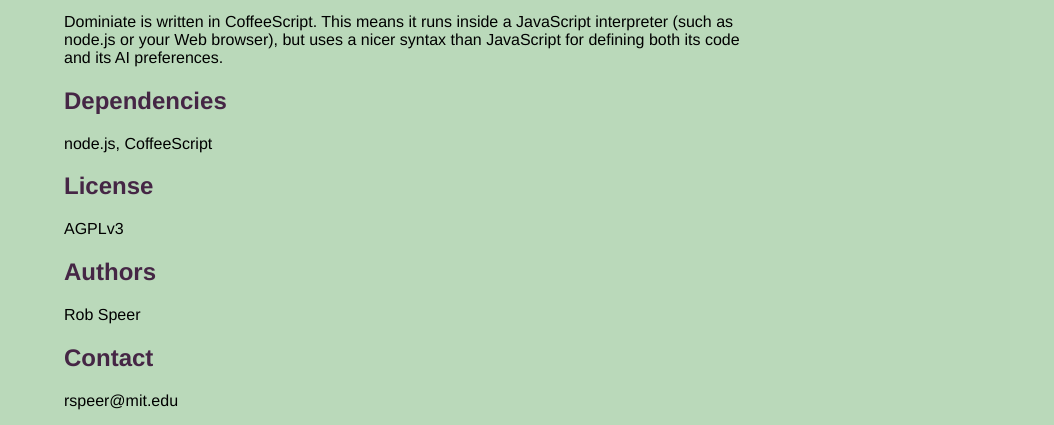
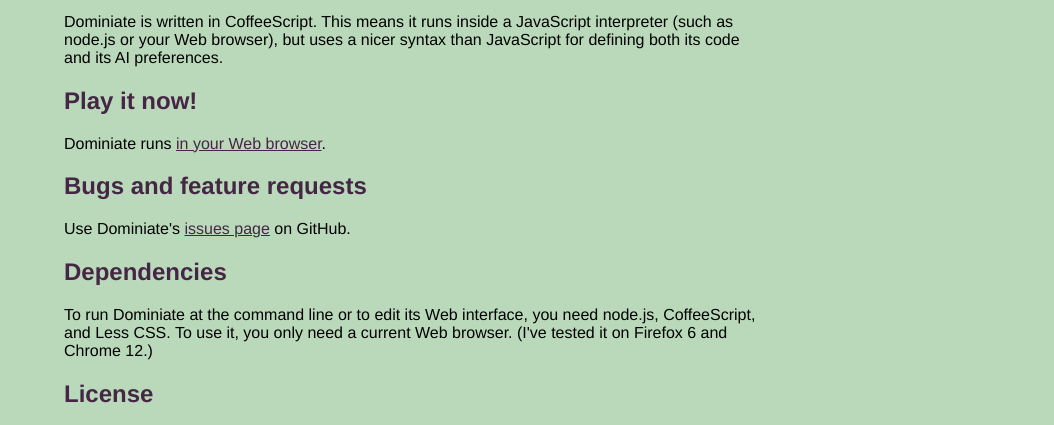
Before and after one commit to rspeer/dominiate, a plain HTML site: page index.html in a window 1280 px wide. Shown: the part 372-797 px from the top of the page, without its empty margins (226-1280 px from the left). Drawn offline with Linux system fonts and the light colour scheme.

Commit message:
expanded the page

```diff
--- a/index.html
+++ b/index.html
@@ -66,16 +66,25 @@
     JavaScript interpreter (such as node.js or your Web browser), but uses a
     nicer syntax than JavaScript for defining both its code and its
     AI preferences.</p>
-
+<h2>Play it now!</h2>
+<p>Dominiate runs <a href="http://rspeer.github.com/dominiate/play.html">in
+your Web browser</a>.</p>
+<h2>Bugs and feature requests</h2>
+<p>Use Dominiate's <a href="https://github.com/rspeer/dominiate/issues">issues
+page</a> on GitHub.</p>
 <h2>Dependencies</h2>
-<p>node.js, CoffeeScript</p>
+<p>To run Dominiate at the command line or to edit its Web interface, you
+need node.js, CoffeeScript, and Less CSS. To use it, you only need a
+current Web browser. (I've tested it on Firefox 6 and Chrome 12.)</p>
 <h2>License</h2>
-<p>AGPLv3</p>
+<p>Dominiate is licensed under the Affero GPL, version 3. In short, you can
+copy it, change it, and redistribute it, as long as your version is also
+under the Affero GPL version 3 and you make the source code available to anyone
+who can play it.</p>
 <h2>Authors</h2>
 <p>Rob Speer</p>
 <h2>Contact</h2>
 <p>rspeer@mit.edu</p>
-
 
     <h2>Download</h2>
     <p>
```
